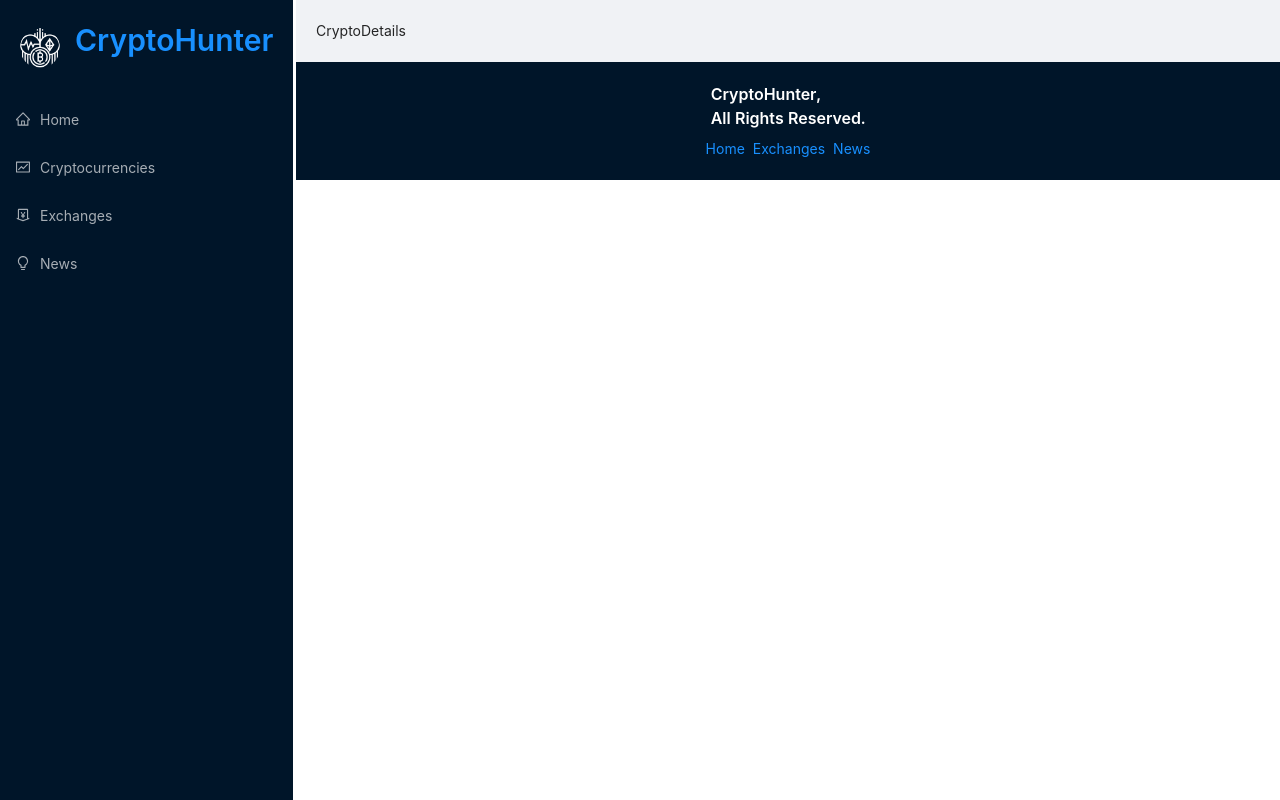
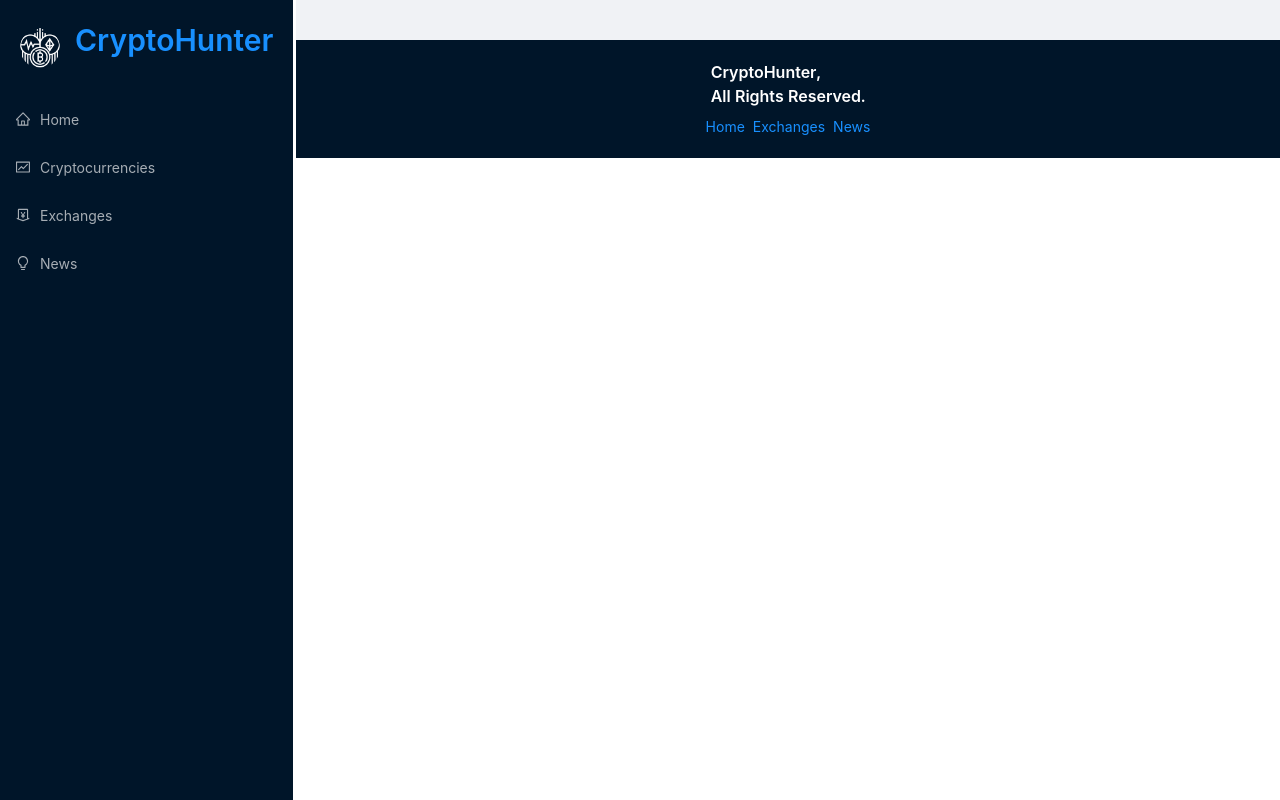
Before and after one commit to maxotuteye/cryptohunterjs, a React (Create React App) app: page /crypo/1 in a window 1280 px wide. Built offline with nearby package versions, Linux system fonts and the light colour scheme.

Commit message:
CryptoDetails page added base functionality.

```diff
--- a/src/App.js
+++ b/src/App.js
@@ -33,7 +33,7 @@ const App = () => {
                             <Route exact path="/cryptocurrencies">
                                 <Cryptocurrencies/>
                             </Route>
-                            <Route exact path="/crypo/:coinId">
+                            <Route exact path="/crypto/:coinId">
                                 <CryptoDetails/>
                             </Route>
                             <Route exact path="/news">
--- a/src/components/CryptoDetails.jsx
+++ b/src/components/CryptoDetails.jsx
@@ -1,9 +1,21 @@
-import React from 'react'
+import React, {useState} from 'react'
+import HTMLReactParser from "html-react-parser";
+import {useParams} from "react-router-dom";
+import millify from 'millify'
+import {Col, Row, Typography, Select} from "antd";
+import {useGetCryptoDetailsQuery} from "../services/cryptoApi";
+
+const {Title, Text} = Typography
+const {Option} = Select
 
 const CryptoDetails = () => {
+    const {coinId} = useParams()
+    const [timePeriod, setTimePeriod] = useState('7d');
+    const{data, isFetching} = useGetCryptoDetailsQuery(coinId)
+
     return (
         <div>
-            CryptoDetails
+            CryptoDetails {coinId}
         </div>
     )
 }
--- a/src/components/Cryptocurrencies.jsx
+++ b/src/components/Cryptocurrencies.jsx
@@ -35,7 +35,7 @@ const Cryptocurrencies = ({simplified}) => {
             <Row gutter={[32, 32]} className="crypto-card-container">
                 {cryptos?.map((crypto) => (
                     <Col xs={24} sm={12} lg={6} className="crypto-card" key={crypto.id}>
-                        <Link to={`/cryptos/${crypto.id}`}>
+                        <Link to={`/crypto/${crypto.id}`}>
                             <Card
                                 title={`${crypto.rank}. ${crypto.name}`}
                                 extra={<img className="crypto-image" src={crypto.iconUrl}/>}
--- a/src/services/cryptoApi.js
+++ b/src/services/cryptoApi.js
@@ -16,9 +16,12 @@ export const cryptoApi = createApi(
         endpoints: (builder) => ({
             getCryptos: builder.query({
                 query: (count) => createRequest(`/coins?limit=${count}`)
+            }),
+            getCryptoDetails: builder.query({
+                query: (coinId) => createRequest(`/coins/${coinId}`)
             })
         })
     }
 )
 
-export const {useGetCryptosQuery} = cryptoApi;
+export const {useGetCryptosQuery, useGetCryptoDetails: useGetCryptoDetailsQuery} = cryptoApi;
```
